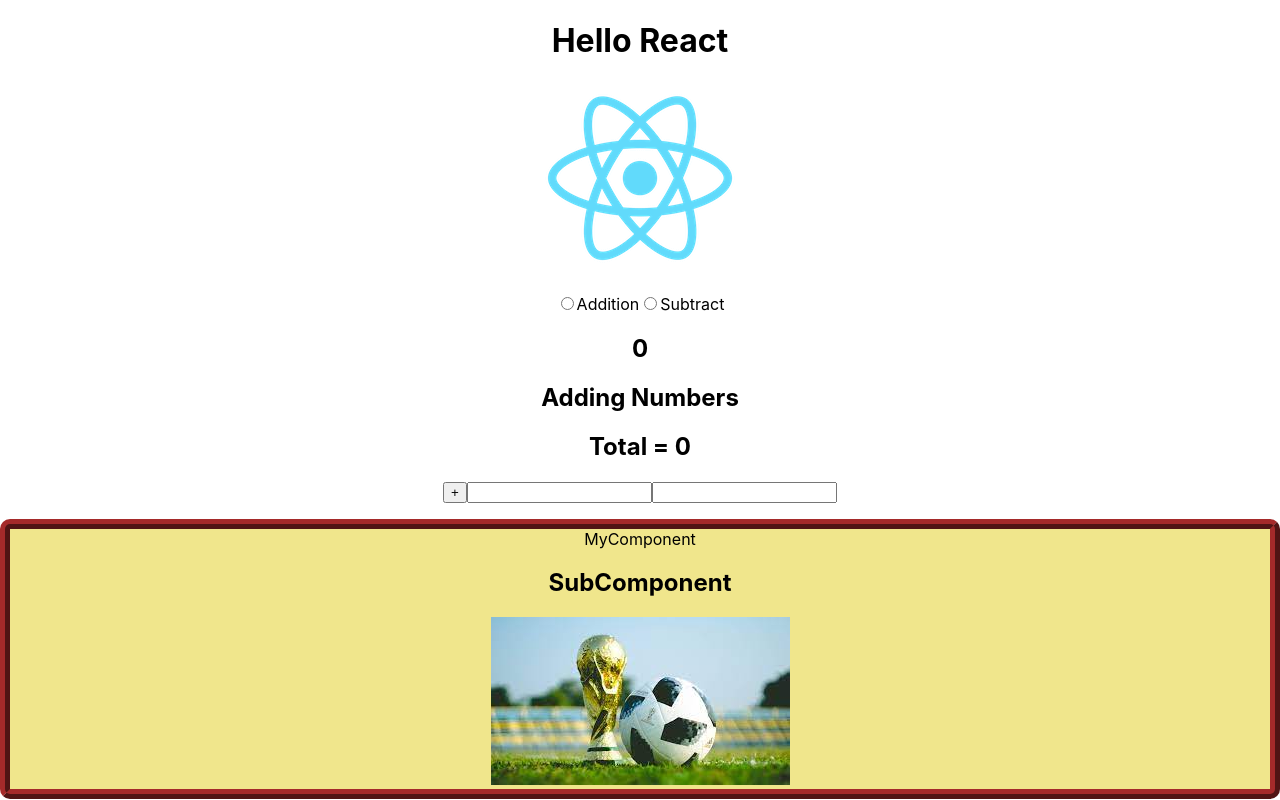
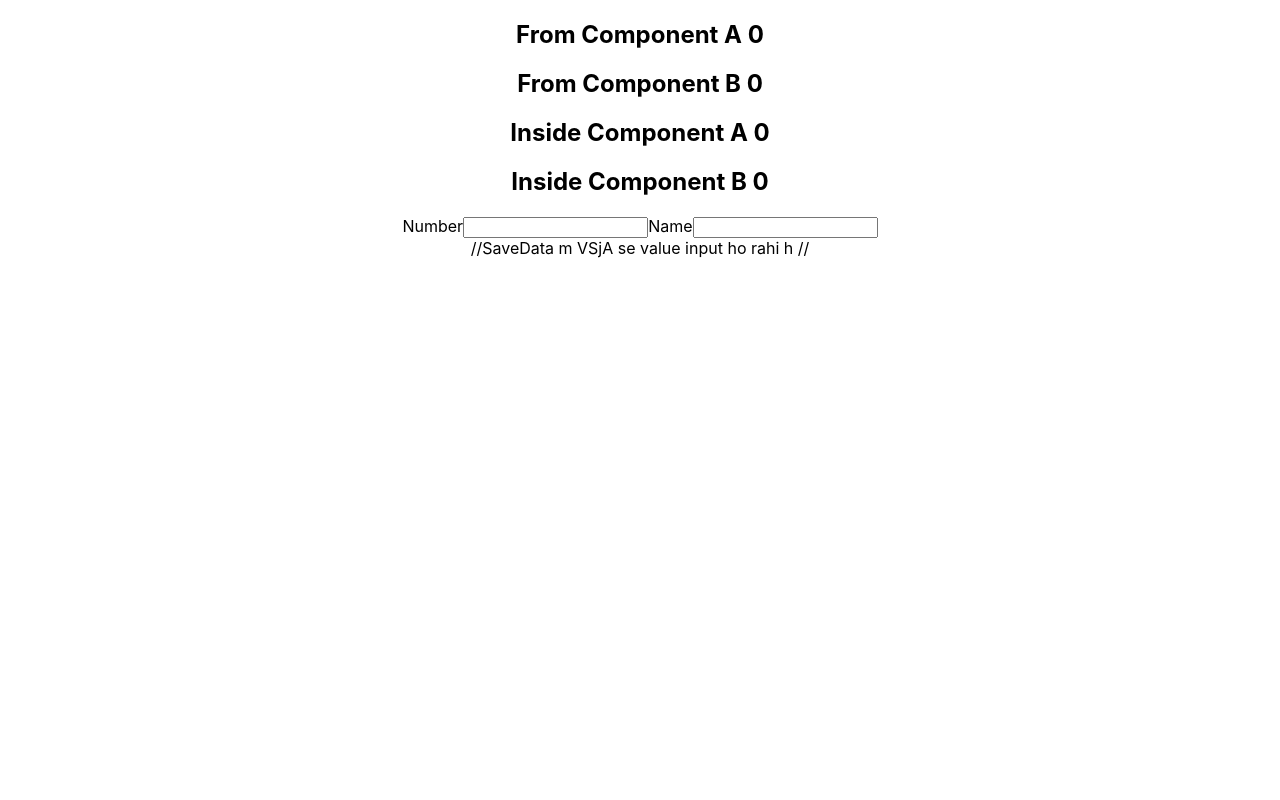
Before and after one commit to sinhasudhanshu/My-React-App, a React (Create React App) app: page / in a window 1280 px wide. Built offline with nearby package versions, Linux system fonts and the light colour scheme.

Commit message:
calling component in appjs function
component vsjtext k data ko appjs  me fucntion se call kr rahe h

```diff
--- a/src/App.js
+++ b/src/App.js
@@ -1,5 +1,6 @@
 import logo from './logo.svg';
 import './App.css';
+import { useState } from 'react';
 //import SimpleInterest from './components/SimpleInterest';
 //import Calculator from './components/Calculator';
 //import Add from './components/Add';
@@ -9,20 +10,41 @@ import './App.css';
 //import Add from './components/Add';
 //import Subtract from './components/Subtract';
 //import VsjCounter from './components/VsjCounter';
-import MyComponent from './components/MyComponent';
+//import MyComponent from './components/MyComponent';
 //import DropDown from './components/DropDown';
 //import Addition from './components/Addition';
 //import VsjHihello from './components/VsjHihello';
-import RadioButton from './components/RadioButton';
-function App() {
+//import RadioButton from './components/RadioButton';
+//import Checkbox from './components/Checkbox';
+import VsjA from './components/VsjA';
+import VsjText from './components/VsjText';
+function App(props) {
+  const [mydata, setMyData] = useState(0);
+  const [mytext, setMyText] = useState(0);
+  const SaveData = (n1) => {    //SaveData me n1 ki value call kr rahe h
+
+    console.log("App");
+
+    setMyData(n1);
+    console.log(mydata);
+
+  };
+  const SaveText = (n2) => {
+
+    console.log("App");
+
+    setMyText(n2);
+    console.log(mytext);
+
+  };
   return (
-    <center>
-      <h1>Hello React</h1>
-      <img src='logo192.png'/>
+    <div className="App">
+      <h2>From Component A {mydata}</h2>
+      <h2>From Component B {mytext}</h2>
+      <VsjText onSaveData={SaveData} onSaveText={SaveText} />  //SaveData m VSjA se value input ho rahi h //
 
-      <RadioButton/>
-    <MyComponent/>
-    </center>
+    </div>
   );
+
 }
 export default App;
--- a/src/components/Checkbox.js
+++ b/src/components/Checkbox.js
@@ -9,7 +9,6 @@ const Checkbox = () => {
 
         <div onChange={event => setCheckbox(event.target.value)}>
         <input type="checkbox" value="1" name="option"/>Addition
-        <input type="checkbox" value="2" name="option"/>Subtract
         </div>
 
         <h2>{checkbox}</h2>
--- /dev/null
+++ b/src/components/VsjA.js
@@ -0,0 +1,21 @@
+import React,{useState} from 'react';
+const VsjA=(props)=>
+{
+
+    const[n1,setN1]=useState(0);
+
+    const n1ChangeHandler=(event)=>
+    {
+
+        setN1(Number(event.target.value));
+        props.onSaveData(event.target.value);
+
+    }
+    return<div>
+
+        <h2>Inside Component{n1}</h2>
+        VsjA<input type="number" onChange={n1ChangeHandler}/>
+
+    </div>
+}
+export default VsjA;
--- /dev/null
+++ b/src/components/VsjText.js
@@ -0,0 +1,32 @@
+import React,{useState} from 'react';
+const VsjText=(props)=>
+{
+
+    const[n1,setN1]=useState(0);
+    const[n2,setN2]=useState(0);
+
+    const n1ChangeHandler=(event)=>
+    {
+
+        setN1(Number(event.target.value));
+        props.onSaveData(event.target.value);
+
+    }
+    const n2ChangeHandler=(event)=>
+    {
+
+        setN2(event.target.value);
+        props.onSaveText(event.target.value);
+
+    }
+    return<div>
+
+        <h2>Inside Component A {n1}</h2>
+        <h2>Inside Component B {n2}</h2>
+        Number<input type="number" onChange={n1ChangeHandler}/>
+        Name<input type="text" onChange={n2ChangeHandler}/>
+
+
+    </div>
+}
+export default VsjText;
```
